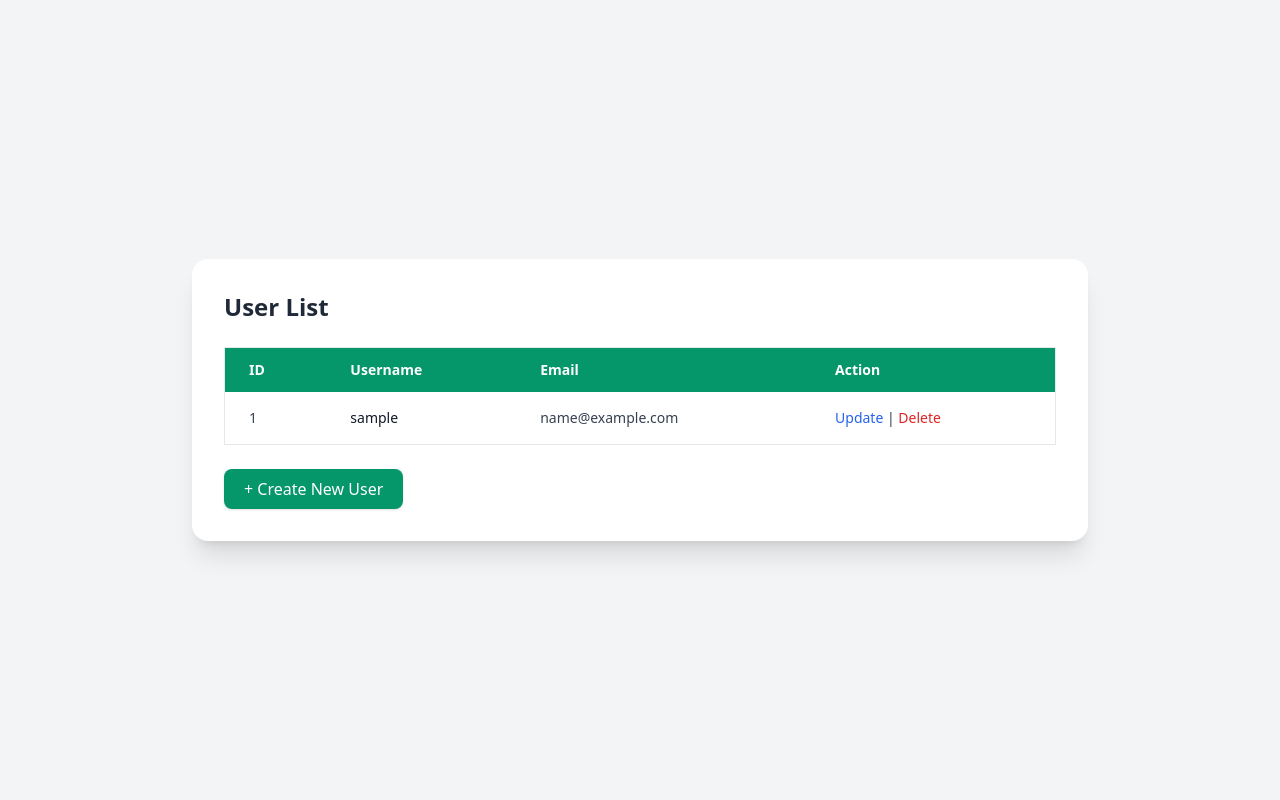
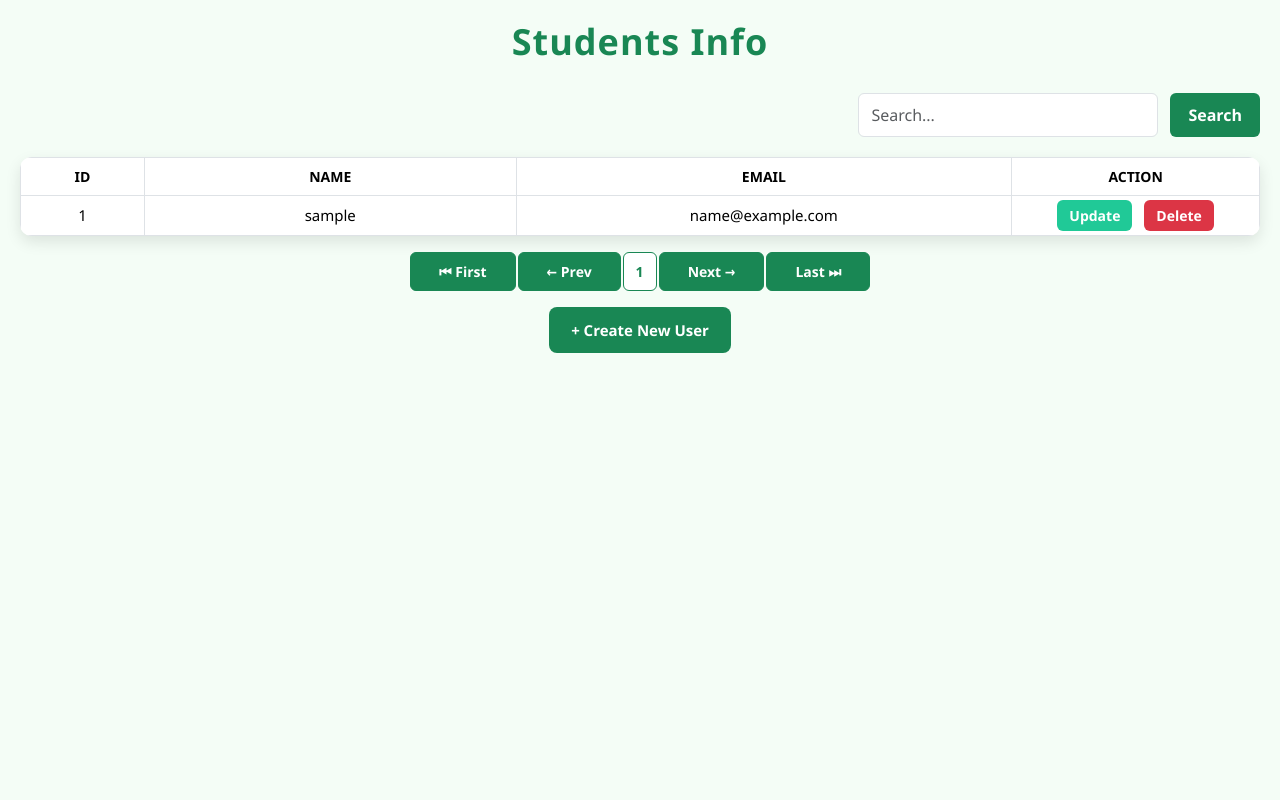
Before and after one commit to Kurtandreiumali/umali_kurtandrei, a CodeIgniter app: page / in a window 1280 px wide. Run offline with CodeIgniter, Linux system fonts and the light colour scheme; tables that the repository leaves empty or names only in its code hold one stand-in row (values such as "Sample post"); data that the repository does not hold is empty; some libraries are stand-ins or nearby versions.

Commit message:
First Commit

```diff
--- a/app/config/autoload.php
+++ b/app/config/autoload.php
@@ -72,7 +72,7 @@ defined('PREVENT_DIRECT_ACCESS') OR exit('No direct script access allowed');
 |
 |	$autoload['libraries'] = array('database', 'email', 'session');
 */
-$autoload['libraries'] = array('database');
+$autoload['libraries'] = array('database', 'pagination', 'form_validation');
 
 /*
 | -------------------------------------------------------------------
--- a/app/config/routes.php
+++ b/app/config/routes.php
@@ -43,6 +43,7 @@ defined('PREVENT_DIRECT_ACCESS') OR exit('No direct script access allowed');
 */
 
 $router->get('/', 'UsersController::index');
+$router->get('/users', 'UsersController::index');
 $router->match('/users/create', 'UsersController::create', ['GET', 'POST']);
 $router->match('/users/update/{id}', 'UsersController::update', ['GET', 'POST']);
 $router->get('/users/delete/{id}', 'UsersController::delete');
--- a/app/controllers/UsersController.php
+++ b/app/controllers/UsersController.php
@@ -14,7 +14,39 @@ class UsersController extends Controller {
     public function index()
     {
         $this->call->model('Usersmodel');
-        $data['users'] = $this->Usersmodel->all();
+        $this->call->library('Pagination'); //
+
+        $page = 1;
+        if(isset($_GET['page']) && ! empty($_GET['page'])) {
+            $page = $this->io->get('page');
+        }
+
+        $q = '';
+        if(isset($_GET['q']) && ! empty($_GET['q'])) {
+            $q = trim($this->io->get('q'));
+        }
+
+        $records_per_page = 10;
+
+        $user = $this->Usersmodel->page($q, $records_per_page, $page);
+        $data['user'] = $user['records'];
+        $total_rows = $user['total_rows'];
+
+        $this->pagination->set_options([
+            'first_link'     => '<span class="px-3 py-1 bg-emerald-600 text-green rounded hover:bg-emerald-700">⏮ First</span>',
+            'last_link'      => '<span class="px-3 py-1 bg-emerald-600 text-green rounded hover:bg-emerald-700">Last ⏭</span>',
+            'next_link'      => '<span class="px-3 py-1 bg-gray-200 text-gray-700 rounded hover:bg-gray-300">Next →</span>',
+            'prev_link'      => '<span class="px-3 py-1 bg-gray-200 text-gray-700 rounded hover:bg-gray-300">← Prev</span>',
+            'cur_tag_open'   => '<span class="px-3 py-1 bg-emerald-600 text-white rounded">',
+            'cur_tag_close'  => '</span>',
+            'num_tag_open'   => '<span>',
+            'num_tag_close'  => '</span>',
+            'page_delimiter' => '&page='
+        ]);
+
+        $this->pagination->initialize($total_rows, $records_per_page, $page, 'users?q='.urldecode($q));
+        $data['page'] = $this->pagination->paginate();
+
         $this->call->view('users/index', $data);
     }
 
@@ -71,4 +103,6 @@ class UsersController extends Controller {
             echo "Error deleting record.";
         }
     }
+
 }
+?>
--- a/app/models/Usersmodel.php
+++ b/app/models/Usersmodel.php
@@ -14,4 +14,29 @@ class Usersmodel extends Model {
     {
         parent::__construct();
     }
-}
+    public function page($q = '', $records_per_page = null, $page = null) {
+
+            if (is_null($page)) {
+                return $this->db->table('users')->get_all();
+            } else {
+                $query = $this->db->table('users');
+
+                // Build LIKE conditions
+                $query->like('id', '%'.$q.'%')
+                    ->or_like('username', '%'.$q.'%')
+                    ->or_like('email', '%'.$q.'%');
+
+                // Clone before pagination
+                $countQuery = clone $query;
+
+                $data['total_rows'] = $countQuery->select_count('*', 'count')
+                                                ->get()['count'];
+
+                $data['records'] = $query->pagination($records_per_page, $page)
+                                        ->get_all();
+
+                return $data;
+            }
+        }
+    }
+?>
--- a/app/views/users/index.php
+++ b/app/views/users/index.php
@@ -1,92 +1,209 @@
 <!DOCTYPE html>
 <html lang="en">
 <head>
-  <meta charset="UTF-8">
-  <meta name="viewport" content="width=device-width, initial-scale=1.0">
-  <title>User List</title>
-  <script src="https://cdn.tailwindcss.com"></script>
+  <meta charset="UTF-8" />
+  <meta name="viewport" content="width=device-width, initial-scale=1" />
+  <title>Users Info</title>
+  <link href="https://cdn.jsdelivr.net/npm/bootstrap@5.3.3/dist/css/bootstrap.min.css" rel="stylesheet">
+  <style>
+ body {
+  font-family: "Segoe UI", Tahoma, Geneva, Verdana, sans-serif;
+  background: #f4fdf6; /* light greenish white */
+  min-height: 100vh;
+  margin: 0;
+  padding: 20px;
+}
+
+h1 {
+  text-align: center;
+  color: #198754; /* Bootstrap green */
+  margin-bottom: 30px;
+  font-size: 36px;
+  font-weight: 700;
+  letter-spacing: 1px;
+}
+
+.search-form {
+  display: flex;
+  justify-content: flex-end;
+  gap: 12px;
+  margin-bottom: 20px;
+}
+
+.search-form .btn-search {
+  background: #198754;     /* green background */
+  color: #fff;             /* white text */
+  font-weight: 600;
+  border: none;
+  border-radius: 6px;
+  padding: 10px 18px;
+  transition: all 0.3s ease;
+}
+
+.search-form .btn-search:hover {
+  background: #157347; /* darker green */
+}
+
+
+/* Table */
+table {
+  width: 90%;
+  margin: 0 auto 25px;
+  background: #fff;
+  border-radius: 12px;
+  overflow: hidden;
+  box-shadow: 0 6px 15px rgba(0,0,0,0.1);
+}
+
+th {
+  background: #198754; /* green header */
+  color: #fff;
+  text-transform: uppercase;
+  font-size: 14px;
+  padding: 14px;
+}
+
+td {
+  font-size: 15px;
+  color: #444;
+  padding: 14px;
+  border-bottom: 1px solid #eee;
+}
+
+tr:hover {
+  background-color: #e9f7ef; /* soft green hover */
+  transition: background-color 0.3s ease;
+}
+
+/* Action Buttons */
+a {
+  margin: 0 4px;
+  text-decoration: none;
+  font-size: 14px;
+  font-weight: 600;
+  padding: 6px 12px;
+  border-radius: 6px;
+}
+
+a[href*="update"] {
+  color: #fff;
+  background: #20c997; /* teal green */
+}
+
+a[href*="update"]:hover {
+  background: #17a589;
+}
+
+a[href*="delete"] {
+  color: #fff;
+  background: #dc3545;
+}
+
+a[href*="delete"]:hover {
+  background: #b02a37;
+}
+
+/* Create Button */
+.btn-create {
+  display: inline-block;
+  padding: 12px 22px;
+  background: #198754;
+  color: #fff;
+  border-radius: 8px;
+  font-weight: 600;
+  font-size: 15px;
+  text-decoration: none;
+  transition: all 0.3s ease;
+}
+
+.btn-create:hover {
+  background: #157347;
+  transform: translateY(-2px);
+}
+
+/* Pagination Styling */
+.pagination {
+  justify-content: center;
+}
+
+/* ✅ Force Green Theme Pagination */
+.pagination a,
+.pagination strong {
+  margin: 0 3px;
+  padding: 8px 12px;
+  border-radius: 6px;
+  border: 1px solid #198754 !important;
+  font-size: 14px;
+  text-decoration: none;
+  color: #ffffffff !important;   /* make text green */
+  background: #198754 !important; /* white background */
+}
+
+.pagination a:hover {
+  background: #ffffffff !important;
+  color: #198754 !important;
+}
+
+.pagination strong {
+  background: #ffffffff !important; /* active page green */
+  color: #198754 !important;
+}
+.page-link.active {
+    background-color: #ffffff !important; /* white background */
+    color: #198754 !important;            /* green text */
+    border: 1px solid #198754 !important; /* green border */
+}
+
+
+
+  </style>
 </head>
-<body class="bg-gray-100 flex items-center justify-center min-h-screen">
+<body>
+  <h1>Students Info</h1>
 
-  <div class="bg-white p-8 rounded-2xl shadow-xl w-full max-w-4xl">
-    <!-- Title -->
-    <h1 class="text-2xl font-bold text-gray-800 mb-6">User List</h1>
+  <!-- Search -->
+  <form action="<?= site_url('users'); ?>" method="get" class="search-form">
+    <?php
+		$q = '';
+		if(isset($_GET['q'])) {
+			$q = $_GET['q'];
+		}
+		?>
+    <input class="form-control" name="q" type="text" placeholder="Search..." value="<?= html_escape($q); ?>" style="max-width: 300px;">
+    <button type="submit" class="btn-search">Search</button>
+
+  </form>
 
   <!-- Table -->
-    <div class="overflow-x-auto">
-      <table class="min-w-full border border-gray-200 rounded-lg">
-        <thead class="bg-emerald-600 text-white">
+  <table class="table table-hover table-bordered text-center align-middle">
+    <thead>
       <tr>
-            <th class="px-6 py-3 text-left text-sm font-semibold">ID</th>
-            <th class="px-6 py-3 text-left text-sm font-semibold">Username</th>
-            <th class="px-6 py-3 text-left text-sm font-semibold">Email</th>
-            <th class="px-6 py-3 text-left text-sm font-semibold">Action</th>
+        <th width="10%">ID</th>
+        <th width="30%">Name</th>
+        <th width="40%">Email</th>
+        <th width="20%">Action</th>
       </tr>
     </thead>
-        <tbody class="divide-y divide-gray-200">
-          <?php foreach (html_escape($users) as $user): ?>
-            <tr class="hover:bg-gray-50">
-              <td class="px-6 py-4 text-sm text-gray-700"><?= $user['id']; ?></td>
-              <td class="px-6 py-4 text-sm font-medium text-gray-900"><?= $user['username']; ?></td>
-              <td class="px-6 py-4 text-sm text-gray-700"><?= $user['email']; ?></td>
-              <td class="px-6 py-4 text-sm text-gray-700">
-                <a href="<?=site_url('users/update/'.$user['id']);?>"
-                   class="text-blue-600 hover:underline">Update</a>
-                |
-                <button onclick="openModal(<?= $user['id']; ?>)"
-                        class="text-red-600 hover:underline">
-                  Delete
-                </button>
+    <tbody>
+      <?php foreach (html_escape($user) as $users): ?>
+        <tr>
+          <td><?= html_escape($users['id']); ?></td>
+          <td><?= html_escape($users['username']); ?></td>
+          <td><?= html_escape($users['email']); ?></td>
+          <td>
+            <a href="<?= site_url('/users/update/'.$users['id']); ?>">Update</a>
+            <a href="<?= site_url('/users/delete/'.$users['id']); ?>" onclick="return confirm('Delete this user?');">Delete</a>
           </td>
         </tr>
       <?php endforeach; ?>
     </tbody>
   </table>
-    </div>
+  <?php
+	echo $page;?>
 
   <!-- Create Button -->
-    <div class="mt-6">
-      <a href="<?= site_url('users/create'); ?>"
-        class="inline-block bg-emerald-600 text-white px-5 py-2 rounded-lg shadow hover:bg-emerald-700 transition duration-200">
-        + Create New User
-      </a>
+  <div class="text-center">
+    <a href="<?= site_url('users/create'); ?>" class="btn-create">+ Create New User</a>
   </div>
-  </div>
-
-  <!-- Delete Confirmation Modal -->
-  <div id="deleteModal" class="fixed inset-0 bg-black bg-opacity-50 hidden items-center justify-center">
-    <div class="bg-white rounded-xl shadow-lg p-6 w-full max-w-sm">
-      <h2 class="text-lg font-semibold text-gray-800 mb-4">Confirm Delete</h2>
-      <p class="text-gray-600 mb-6">Are you sure you want to delete this user? This action cannot be undone.</p>
-      <div class="flex justify-end space-x-3">
-        <button onclick="closeModal()"
-                class="px-4 py-2 bg-gray-200 text-gray-800 rounded-lg hover:bg-gray-300">
-          Cancel
-        </button>
-        <a id="confirmDeleteBtn" href="#"
-           class="px-4 py-2 bg-red-600 text-white rounded-lg hover:bg-red-700">
-          Delete
-        </a>
-      </div>
-    </div>
-  </div>
-
-  <script>
-    let deleteUrl = "";
-
-    function openModal(userId) {
-      deleteUrl = "<?= site_url('users/delete/'); ?>" + userId;
-      document.getElementById("confirmDeleteBtn").setAttribute("href", deleteUrl);
-
-      document.getElementById("deleteModal").classList.remove("hidden");
-      document.getElementById("deleteModal").classList.add("flex");
-    }
-
-    function closeModal() {
-      document.getElementById("deleteModal").classList.add("hidden");
-      document.getElementById("deleteModal").classList.remove("flex");
-    }
-  </script>
-
 </body>
 </html>
```
Also changed, not shown: 1 other file. Lines whose indentation alone changed are shown as unchanged.
